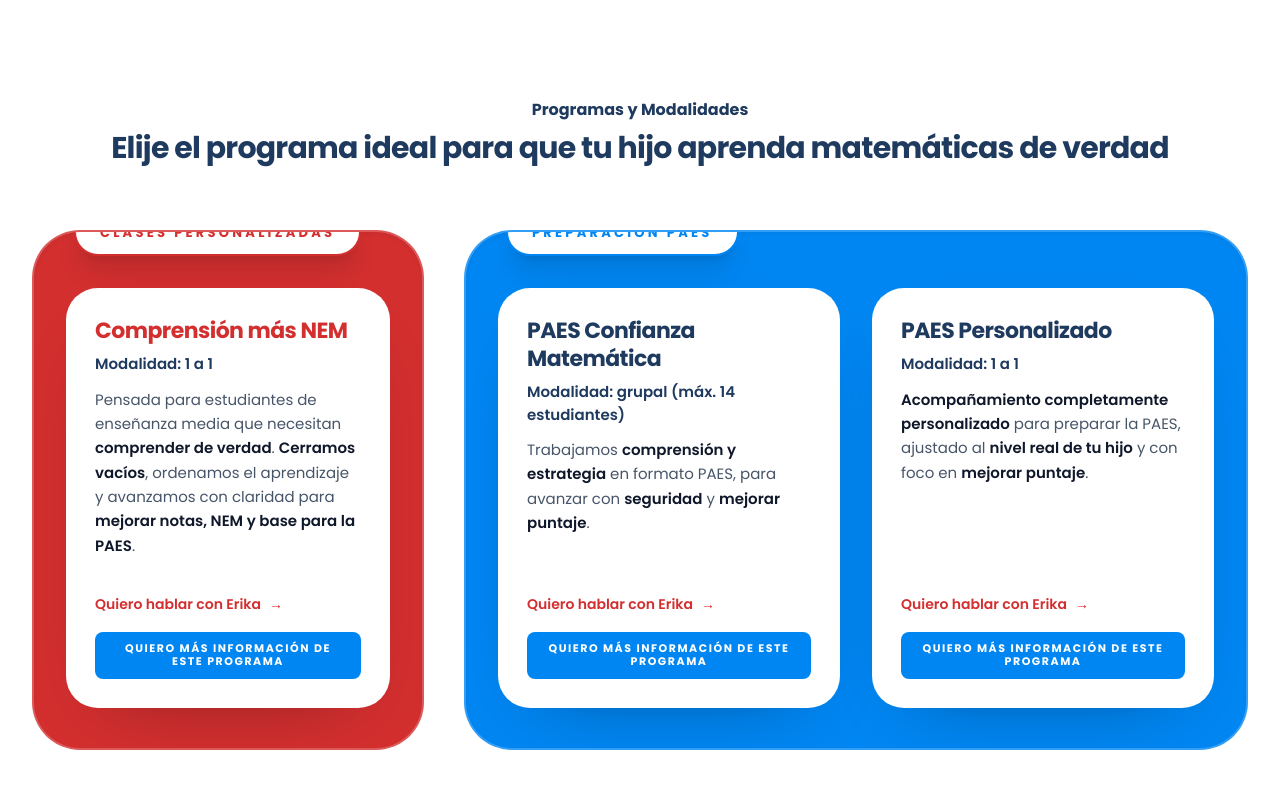
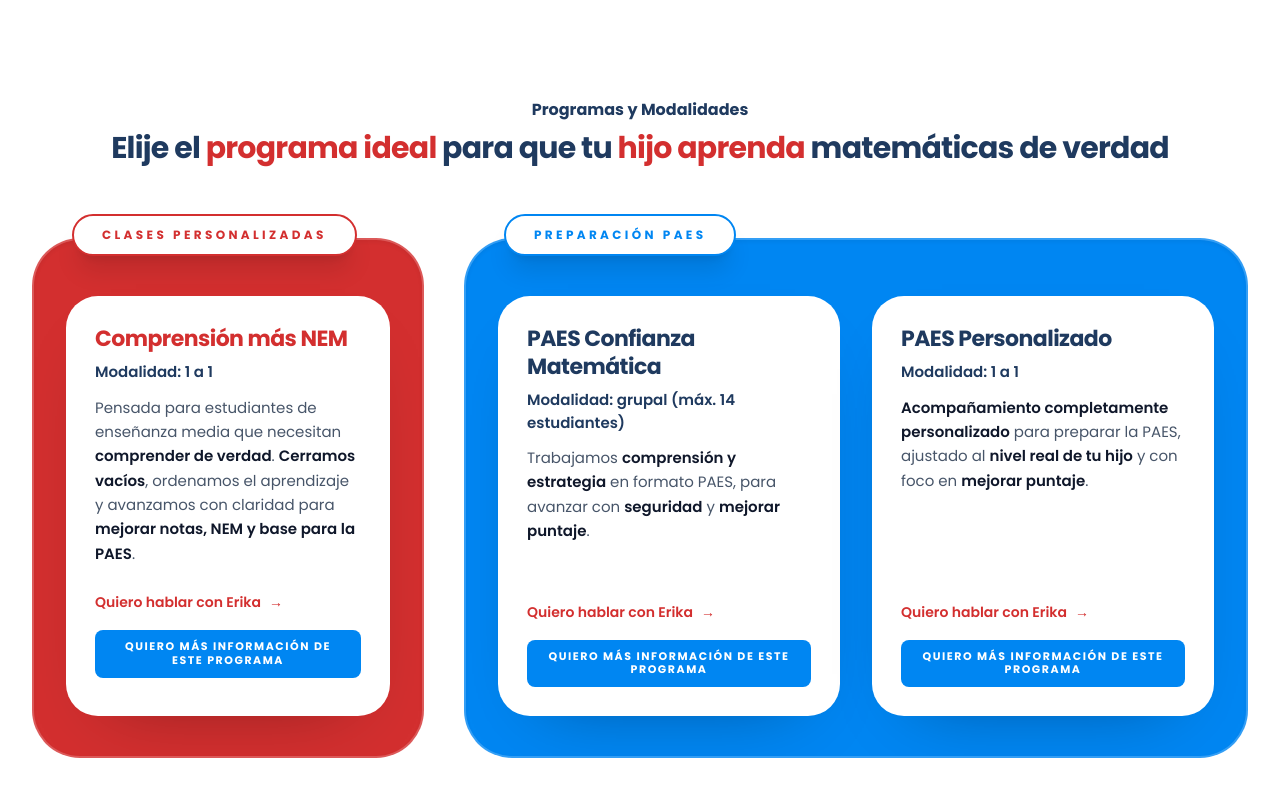
Before and after one commit to Andy-Montes/erikalaprofedemate, a React (Vite) app: page / in a window 1280 px wide. Shown: the part 1800-2600 px from the top of the page. Built offline with nearby package versions, Linux system fonts and the light colour scheme.

Commit message:
Highlight key words in Programs section heading

```diff
--- a/components/Programs.tsx
+++ b/components/Programs.tsx
@@ -38,7 +38,8 @@
             Programas y Modalidades
           </span>
           <h2 className="text-2xl md:text-3xl font-black text-brandNavy leading-tight">
-            Elije el programa ideal para que tu hijo aprenda matemáticas de verdad
+            Elije el <span className="text-brandRed">programa ideal</span> para que tu{" "}
+            <span className="text-brandRed">hijo aprenda</span> matemáticas de verdad
           </h2>
         </div>
 
@@ -46,43 +47,19 @@
           {/* =======================================================
               BLOQUE ROJO (wrapper overflow-visible para NO cortar pill)
           ======================================================= */}
-          <div className="lg:w-1/3 relative overflow-visible">
+          <div className="lg:w-1/3 relative overflow-visible pt-2">
+            {/* Pill superior */}
+            <div className="absolute -top-4 left-6 sm:left-10 z-30 bg-white text-brandRed px-7 py-2.5 rounded-full border-2 border-brandRed shadow-xl">
+              <span className="block text-[11px] sm:text-[12px] font-black uppercase tracking-[0.28em] whitespace-nowrap">
+                Clases Personalizadas
+              </span>
+            </div>
+
             {/* Panel de color (este sí recorta el glow por dentro) */}
             <div className="relative rounded-[3rem] bg-brandRed shadow-inner border-2 border-white/20 overflow-hidden group">
-              {/* Glow elegante: línea diagonal que cruza (NO mancha) */}
-              <div className="absolute inset-0 z-0 pointer-events-none">
-                {/* Shine principal */}
-                <div
-                  className="
-                    absolute -inset-y-10 -left-56 w-44 rotate-12
-                    bg-gradient-to-b from-white/0 via-white/35 to-white/0
-                    blur-lg opacity-0
-                    group-hover:opacity-100 group-hover:translate-x-[680px]
-                    transition-all duration-700 ease-out
-                  "
-                />
-                {/* Shine secundario (más fino) */}
-                <div
-                  className="
-                    absolute -inset-y-10 -left-72 w-24 rotate-12
-                    bg-gradient-to-b from-white/0 via-white/22 to-white/0
-                    blur-md opacity-0
-                    group-hover:opacity-100 group-hover:translate-x-[720px]
-                    transition-all duration-700 ease-out
-                  "
-                />
-              </div>
-
-              {/* Pill (afuera visualmente, sin recorte) */}
-              <div className="absolute top-0 left-10 -translate-y-1/2 z-20 bg-white text-brandRed px-6 py-2.5 rounded-full border-2 border-brandRed shadow-xl">
-                <span className="text-[12px] sm:text-[13px] font-black uppercase tracking-[0.25em]">
-                  Clases Personalizadas
-                </span>
-              </div>
-
               <div className="px-8 pt-14 pb-10 relative z-10">
                 {/* Card blanca */}
-                <div className={`${wowCard} lg:h-[420px] overflow-hidden`}>
+                <div className={`${wowCard} lg:min-h-[420px]`}>
                   <div className="p-7 flex flex-col h-full">
                     <div>
                       <h3 className="text-xl sm:text-[22px] font-black text-brandRed mb-2">
@@ -128,41 +105,19 @@
           {/* =======================================================
               BLOQUE AZUL (wrapper overflow-visible para NO cortar pill)
           ======================================================= */}
-          <div className="lg:w-2/3 relative overflow-visible">
+          <div className="lg:w-2/3 relative overflow-visible pt-2">
+            {/* Pill superior */}
+            <div className="absolute -top-4 left-6 sm:left-10 z-30 bg-white text-[#0086f2] px-7 py-2.5 rounded-full border-2 border-[#0086f2] shadow-xl">
+              <span className="block text-[11px] sm:text-[12px] font-black uppercase tracking-[0.28em] whitespace-nowrap">
+                Preparación PAES
+              </span>
+            </div>
+
             <div className="relative rounded-[3rem] bg-[#0086f2] shadow-inner border-2 border-white/20 overflow-hidden group">
-              {/* Glow elegante: línea diagonal que cruza (NO mancha) */}
-              <div className="absolute inset-0 z-0 pointer-events-none">
-                <div
-                  className="
-                    absolute -inset-y-10 -left-56 w-44 rotate-12
-                    bg-gradient-to-b from-white/0 via-white/32 to-white/0
-                    blur-lg opacity-0
-                    group-hover:opacity-100 group-hover:translate-x-[780px]
-                    transition-all duration-700 ease-out
-                  "
-                />
-                <div
-                  className="
-                    absolute -inset-y-10 -left-72 w-24 rotate-12
-                    bg-gradient-to-b from-white/0 via-white/20 to-white/0
-                    blur-md opacity-0
-                    group-hover:opacity-100 group-hover:translate-x-[820px]
-                    transition-all duration-700 ease-out
-                  "
-                />
-              </div>
-
-              {/* Pill */}
-              <div className="absolute top-0 left-10 -translate-y-1/2 z-20 bg-white text-[#0086f2] px-6 py-2.5 rounded-full border-2 border-[#0086f2] shadow-xl">
-                <span className="text-[12px] sm:text-[13px] font-black uppercase tracking-[0.25em]">
-                  Preparación PAES
-                </span>
-              </div>
-
               <div className="px-8 pt-14 pb-10 relative z-10">
                 <div className="grid grid-cols-1 md:grid-cols-2 gap-8">
                   {/* PAES GRUPAL */}
-                  <div className={`${wowCard} lg:h-[420px] overflow-hidden`}>
+                  <div className={`${wowCard} lg:min-h-[420px]`}>
                     <div className="p-7 flex flex-col h-full">
                       <div>
                         <h3 className="text-xl sm:text-[22px] font-black text-brandNavy mb-2">
@@ -201,7 +156,7 @@
                   </div>
 
                   {/* PAES 1:1 */}
-                  <div className={`${wowCard} lg:h-[420px] overflow-hidden`}>
+                  <div className={`${wowCard} lg:min-h-[420px]`}>
                     <div className="p-7 flex flex-col h-full">
                       <div>
                         <h3 className="text-xl sm:text-[22px] font-black text-brandNavy mb-2">
```
